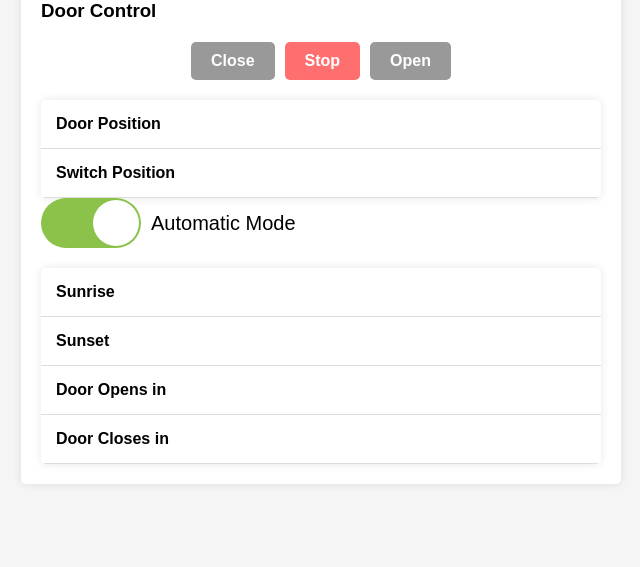
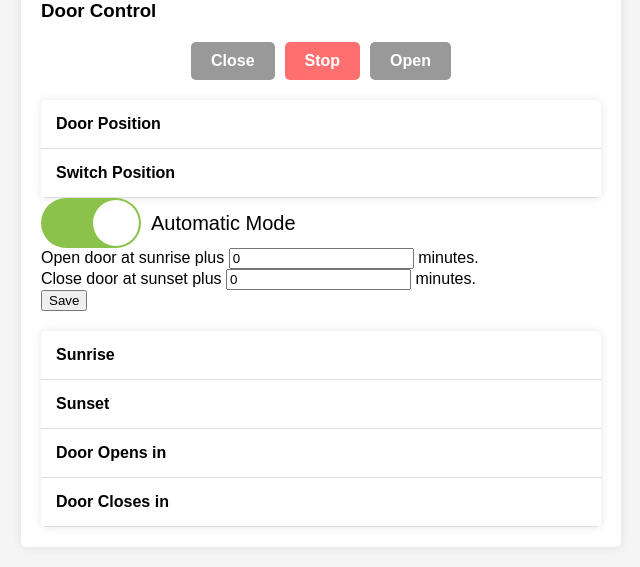
Before and after one commit to dinkelk/coop, a Flask app: page / in a window 1280 px wide. Shown: the part 596-1163 px from the top of the page, without its empty margins (319-959 px from the left). Before the commit the page ends 1060 px from the top, so only its background shows below. Run offline with Flask 3, Linux system fonts and the light colour scheme; some libraries are stand-ins or nearby versions.

Commit message:
adding auto open/close offsets

```diff
--- /dev/null
+++ b/config.yaml
@@ -0,0 +1,3 @@
+auto_mode: true
+sunrise_offset: '0'
+sunset_offset: '0'
--- a/requirements.txt
+++ b/requirements.txt
@@ -7,3 +7,4 @@ gevent-websocket
 psutil
 gpiozero
 astral
+ruamel.yaml
--- a/src/app.py
+++ b/src/app.py
@@ -6,6 +6,8 @@ from gevent import monkey
 from datetime import datetime, date, timedelta
 import psutil
 import pytz
+import ruamel.yaml as YAML
+import copy
 
 ##################################
 # Flask configuration:
@@ -32,7 +34,7 @@ global_sunrise = None
 global_sunset = None
 global_sunrise = None
 global_sunset = None
-global_auto_mode = True
+global_config = {"auto_mode": True, "sunrise_offset": 0, "sunset_offset": 0}
 lock = Lock()
 
 ##################################
@@ -68,6 +70,26 @@ def get_sunrise_and_sunset():
 
     # Convert sunrise and sunset to the desired timezone (e.g., 'America/Denver')
     return s["sunrise"].astimezone(timezone), s["sunset"].astimezone(timezone)
+
+def save_config():
+    # Safely copy the global configuration into a local var
+    with lock:
+        config = copy.deepcopy(global_config)
+
+    # Write the values to a YAML file
+    with open('config.yaml', 'w') as file:
+        yaml = YAML.YAML()
+        yaml.dump(config, file)
+
+def load_config():
+    ## Load the values from the YAML file
+    with open('config.yaml', 'r') as file:
+        yaml = YAML.YAML()
+        content = file.read()
+        yaml_config = yaml.load(content)
+        if yaml_config:
+            with lock:
+                global_config.update(yaml_config)
 
 ##################################
 # Background tasks:
@@ -122,7 +144,7 @@ def door_task():
         door_override = door.get_override()
         with lock:
             d_door_state = global_desired_door_state
-            auto_mode = global_auto_mode
+            auto_mode = global_config["auto_mode"]
 
         # If we are in auto mode then open or close the door based on sunrise
         # or sunset times.
@@ -204,30 +226,32 @@ def data_update_task():
             cpu_temp = global_cpu_temp
             sunrise = global_sunrise
             sunset = global_sunset
-            auto_mode = global_auto_mode
+            auto_mode = global_config["auto_mode"]
+            sunrise_offset = int(global_config["sunrise_offset"])
+            sunset_offset = int(global_config["sunset_offset"])
 
         # Check if time until sunrise is positive
-        time_until_sunrise_str = None
-        time_until_sunset_str = None
+        time_until_open_str = None
+        time_until_close_str = None
         if auto_mode == False:
-            time_until_sunrise_str = "disabled"
-            time_until_sunset_str = "disabled"
+            time_until_open_str = "disabled"
+            time_until_close_str = "disabled"
         elif sunrise is not None and sunset is not None:
             # Assuming sunrise and sunset are datetime objects
             current_time = timezone.localize(datetime.now())
-            time_until_sunrise = sunrise - current_time
-            time_until_sunset = sunset - current_time
+            time_until_open = sunrise + timedelta(minutes=sunrise_offset) - current_time
+            time_until_close = sunset + timedelta(minutes=sunset_offset) - current_time
 
-            if time_until_sunrise > timedelta(0):
-                time_until_sunrise_str = (datetime.min + time_until_sunrise).strftime("%H:%M:%S")
+            if time_until_open > timedelta(0):
+                time_until_open_str = (datetime.min + time_until_open).strftime("%H:%M:%S")
             else:
-                time_until_sunrise_str = "passed"
+                time_until_open_str = "passed"
 
             # Check if time until sunset is positive
-            if time_until_sunset > timedelta(0):
-                time_until_sunset_str = (datetime.min + time_until_sunset).strftime("%H:%M:%S")
+            if time_until_close > timedelta(0):
+                time_until_close_str = (datetime.min + time_until_close).strftime("%H:%M:%S")
             else:
-                time_until_sunset_str = "passed"
+                time_until_close_str = "passed"
 
         to_send = {
           'temp_in': ("%0.1f" % temp_in) + u'\N{DEGREE SIGN}' + "F" if temp_in is not None else "",
@@ -240,8 +264,8 @@ def data_update_task():
           'uptime': str(get_uptime()),
           'sunrise': sunrise.strftime("%-I:%M:%S %p") if sunrise is not None else "",
           'sunset': sunset.strftime("%-I:%M:%S %p") if sunset is not None else "",
-          'tu_sunrise': time_until_sunrise_str if time_until_sunrise_str is not None else "",
-          'tu_sunset': time_until_sunset_str if time_until_sunset_str is not None else ""
+          'tu_open': time_until_open_str if time_until_open_str is not None else "",
+          'tu_close': time_until_close_str if time_until_close_str is not None else ""
         }
         socketio.emit('data', to_send)
         time.sleep(1.0)
@@ -277,16 +301,26 @@ def handle_stop():
 
 @socketio.on('toggle')
 def handle_toggle(message):
-    global global_auto_mode
+    global global_config
     toggle_value = message['toggle']
     if toggle_value:
         print('Auto Mode Enabled')
         with lock:
-            global_auto_mode = True
+            global_config["auto_mode"] = True
     else:
         with lock:
-            global_auto_mode = False
+            global_config["auto_mode"] = False
         print('Auto Mode Disabled')
+    save_config()
+
+@socketio.on('auto_offsets')
+def handle_input_numbers(data):
+    global global_config
+    sunrise_offset = data['sunrise_offset']
+    sunset_offset = data['sunset_offset']
+    with lock:
+        global_config.update(data)
+    save_config()
 
 ##################################
 # Static page handlers:
@@ -296,13 +330,14 @@ def handle_toggle(message):
 @app.route('/')
 def index():
     with lock:
-        auto_mode = global_auto_mode
+        config = copy.deepcopy(global_config)
 
-    print("rendering with auto mode: " + str(auto_mode))
     # Render the template with temperature and humidity values
     return render_template(
         'index.html',
-        auto_mode=auto_mode
+        auto_mode=config["auto_mode"],
+        sunrise_offset=config["sunrise_offset"],
+        sunset_offset=config["sunset_offset"]
     )
 
 ##################################
@@ -310,6 +345,9 @@ def index():
 ##################################
 
 if __name__ == '__main__':
+    # Load global configuration file into memory
+    load_config()
+
     # Start the task that manages the door:
     thread = Thread(target=door_task)
     thread.daemon = True
--- a/templates/index.html
+++ b/templates/index.html
@@ -161,8 +161,8 @@
             document.getElementById('uptime').textContent = data.uptime;
             document.getElementById('sunrise').textContent = data.sunrise;
             document.getElementById('sunset').textContent = data.sunset;
-            document.getElementById('tu_sunrise').textContent = data.tu_sunrise;
-            document.getElementById('tu_sunset').textContent = data.tu_sunset;
+            document.getElementById('tu_open').textContent = data.tu_open;
+            document.getElementById('tu_close').textContent = data.tu_close;
         });
 
         function sendOpenCommand() {
@@ -182,6 +182,18 @@
             toggle.classList.toggle('on');
             var isOn = toggle.classList.contains('on');
             socket.emit('toggle', { toggle: isOn });
+        }
+
+        // Function to handle form submission
+        function handleSubmit(event) {
+            event.preventDefault();
+
+            // Get the values from the input boxes
+            const sunrise_offset = document.getElementById('sunrise_offset').value;
+            const sunset_offset = document.getElementById('sunset_offset').value;
+
+            // Send the values to the Flask app via WebSocket
+            socket.emit('auto_offsets', { sunrise_offset, sunset_offset });
         }
     </script>
 </head>
@@ -242,6 +254,17 @@
                 <div class="toggle{% if auto_mode %} on{% endif %}" id="toggle" onclick="toggleSwitch()"></div>
                 <span class="toggle-label">Automatic Mode</span>
             </div>
+            <form onsubmit="handleSubmit(event)">
+                <label for="sunrise_offset">Open door at sunrise plus </label>
+                <input type="number" id="sunrise_offset" name="sunrise_offset" step="1" value={{ sunrise_offset }} required>
+                <label> minutes.</label><br/>
+
+                <label for="sunset_offset">Close door at sunset plus </label>
+                <input type="number" id="sunset_offset" name="sunset_offset" step="1" value={{ sunset_offset }} required>
+                <label> minutes.</label><br/>
+
+                <button type="submit">Save</button>
+            </form>
             <table>
                 <tr>
                     <td><b>Sunrise</b></td>
@@ -253,11 +276,11 @@
                 </tr>
                 <tr>
                     <td><b>Door Opens in</b></td>
-                    <td><span id="tu_sunrise"></span></td>
+                    <td><span id="tu_open"></span></td>
                 </tr>
                 <tr>
                     <td><b>Door Closes in</b></td>
-                    <td><span id="tu_sunset"></span></td>
+                    <td><span id="tu_close"></span></td>
                 </tr>
             </table>
         </div>
```
Also changed, not shown: README.md, 1 other file.
